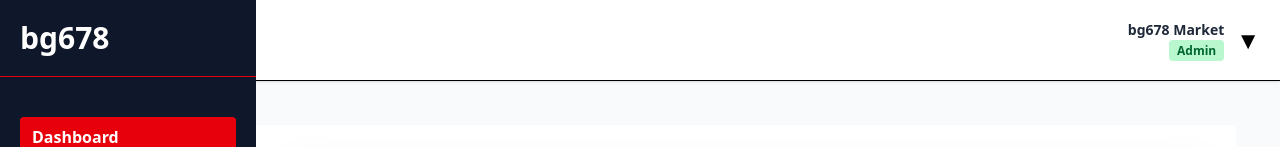
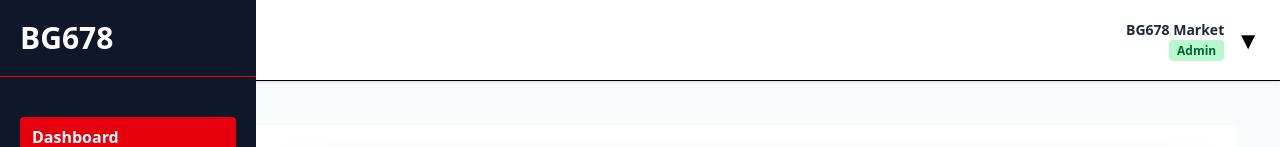
Before and after one commit to haripdbanjade/bgbackendsagar, a React (Vite) app: page / in a window 1280 px wide. Both pictures are taken after a click on the button "Continue with Google". Shown: the top 147 px of the page. Built offline with nearby package versions, Linux system fonts and the light colour scheme.

Commit message:
change part

```diff
--- a/src/component/Navbar.jsx
+++ b/src/component/Navbar.jsx
@@ -17,7 +17,7 @@ export default function Header() {
           className="text-sm text-right cursor-pointer"
           onClick={() => setIsOpen(!isOpen)}
         >
-          <div className="font-semibold text-gray-800">bg678 Market</div>
+          <div className="font-semibold text-gray-800">BG678 Market</div>
           <span className="bg-green-200 text-green-800 text-xs font-semibold px-2 py-0.5 rounded">
             Admin
           </span>
--- a/src/component/Sidebar.jsx
+++ b/src/component/Sidebar.jsx
@@ -39,7 +39,7 @@ export default function Sidebar() {
         `}
       >
         <div className="p-5 border-b border-red-600 flex justify-between items-center">
-          <h1 className="text-3xl font-extrabold">bg678</h1>
+          <h1 className="text-3xl font-extrabold">BG678</h1>
           {/* Close button for mobile */}
           <button
             className="md:hidden text-white text-2xl"
--- a/src/pages/Login.jsx
+++ b/src/pages/Login.jsx
@@ -14,13 +14,13 @@ export default function Login() {
   const handleLogin = (e) => {
     e.preventDefault();
 
-    const validUsername = "bg678";
-    const validPassword = "bg678@123";
+    const validUsername = "BG678";
+    const validPassword = "BG678@123";
 
     if (email === validUsername && password === validPassword) {
       const userData = {
-        name: "bg678",
-        email: "bg678@gmail.com",
+        name: "BG678",
+        email: "BG678@gmail.com",
         role: "Admin",
       };
       login(userData);
@@ -32,8 +32,8 @@ export default function Login() {
 
   const handleGoogleLogin = () => {
     const googleUser = {
-      name: "bg678 (Google)",
-      email: "bg678@google.com",
+      name: "BG678 (Google)",
+      email: "BG678@google.com",
       role: "Admin",
     };
     login(googleUser);
```
